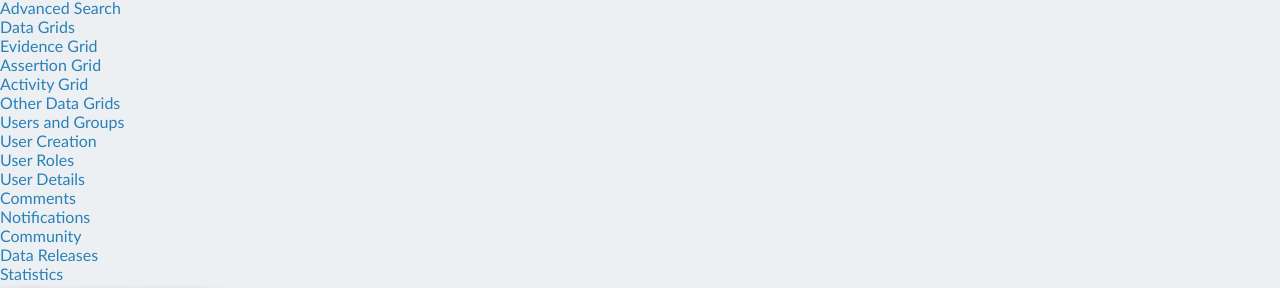
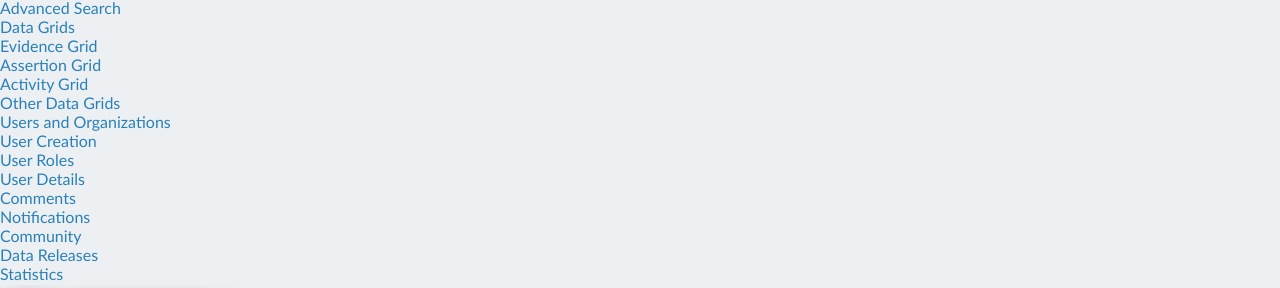
Before and after one commit to griffithlab/civic-docs, a Sphinx documentation site: the page built from docs/using.rst, in a window 1280 px wide. Shown: the part 736-1024 px from the top of the page. Built offline with Sphinx 7.4.7 and the Read the Docs theme 2.0.0, drawn with Linux system fonts in a browser that asks for light colours.

Commit message:
renamed users and orgs file

```diff
--- a/docs/using.rst
+++ b/docs/using.rst
@@ -14,7 +14,7 @@ Pellentesque dapibus suscipit ligula.  Donec posuere augue in quam.  Etiam vel t
    using/browsing
    using/searching
    using/data_grids
-   using/users_groups
+   using/users_organizations
    using/comments
    using/notifications
    using/community
--- a/docs/using/users_groups.rst
+++ b/docs/using/users_organizations.rst
@@ -1,5 +1,5 @@
-Users and Groups
-================
+Users and Organizations
+=======================
 
 CIViC depends on its users, organized into roles and groups, to add to its knowledgebase and curate its content. This section details how to create a new user account, user account are management, and various other features related to users and groups.
 
```
